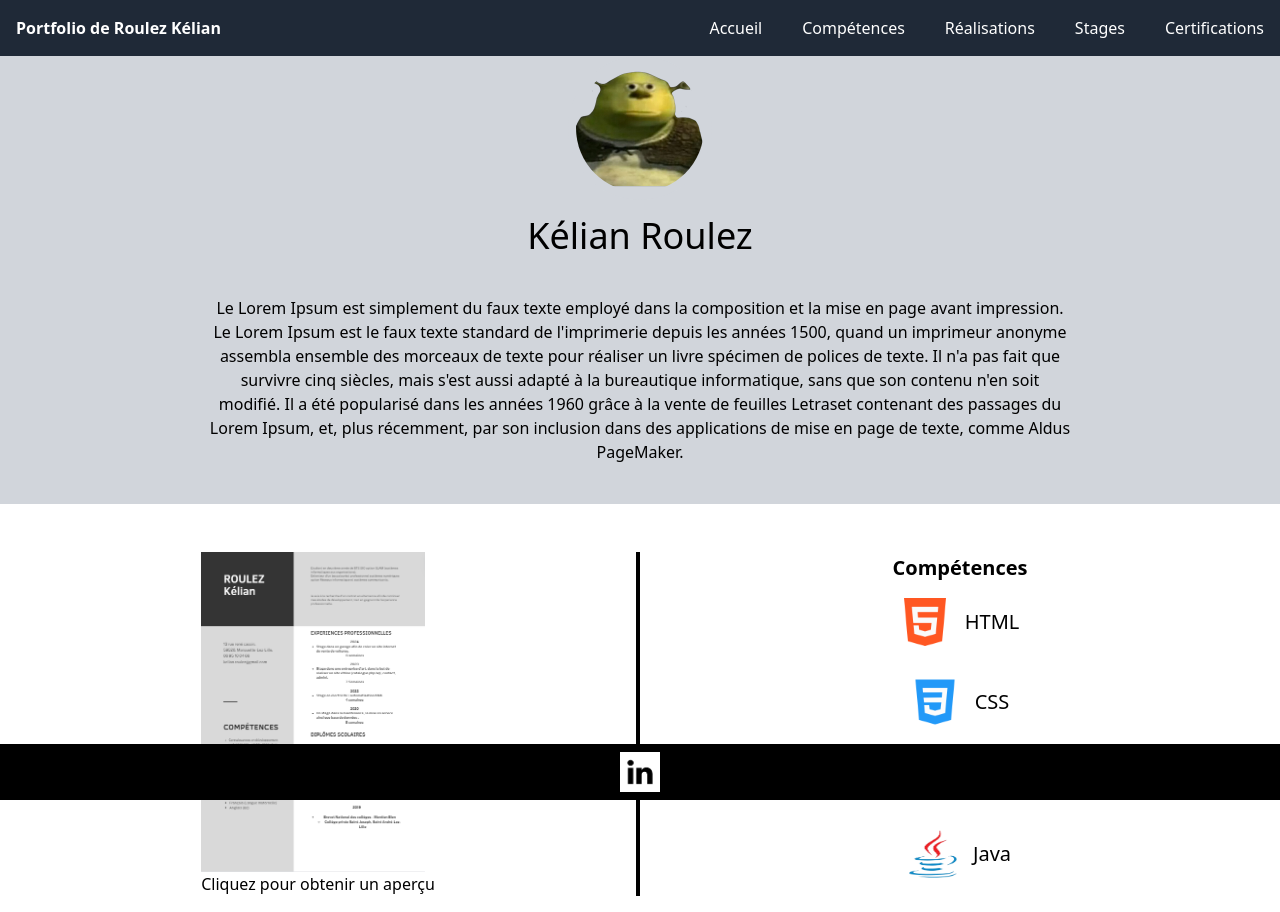
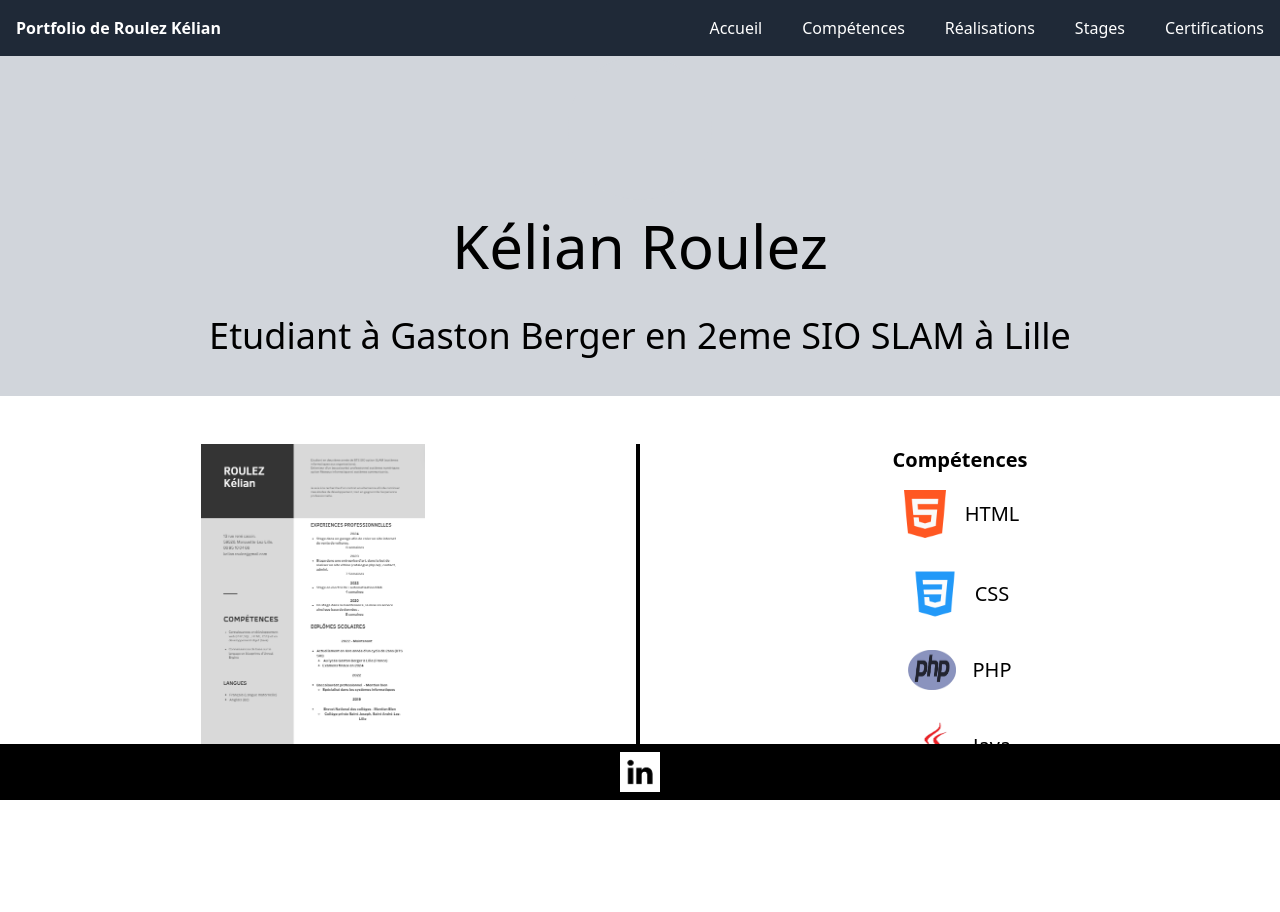
Before and after one commit to LPimss/portfolio-web, a React (Vite) app: page / in a window 1280 px wide. After the commit the page ends 804 px from the top, so only its background shows below. Built offline with nearby package versions, Linux system fonts and the light colour scheme.

Commit message:
last commit

```diff
--- a/src/components/Accueil.jsx
+++ b/src/components/Accueil.jsx
@@ -5,11 +5,10 @@ const Accueil = () => {
   <>
     <div className="flex flex-col items-center justify-center h-1/2 bg-gray-300">
       <div className="rounded-full w-36 h-36 bg-gray-300 flex items-center justify-center mb-4">
-        <img src="/img/shrek.png" alt="Image" className="rounded-full w-32 h-32" />
       </div>
-      <div className="text-4xl">Kélian Roulez</div>
-        <div className="mx-52 my-10 text-center">
-          Le Lorem Ipsum est simplement du faux texte employé dans la composition et la mise en page avant impression. Le Lorem Ipsum est le faux texte standard de l'imprimerie depuis les années 1500, quand un imprimeur anonyme assembla ensemble des morceaux de texte pour réaliser un livre spécimen de polices de texte. Il n'a pas fait que survivre cinq siècles, mais s'est aussi adapté à la bureautique informatique, sans que son contenu n'en soit modifié. Il a été popularisé dans les années 1960 grâce à la vente de feuilles Letraset contenant des passages du Lorem Ipsum, et, plus récemment, par son inclusion dans des applications de mise en page de texte, comme Aldus PageMaker.
+      <div className="text-6xl">Kélian Roulez</div>
+        <div className="mx-52 my-10 text-center text-4xl">
+        Etudiant à Gaston Berger en 2eme SIO SLAM à Lille
         </div>
     </div>
 
```
